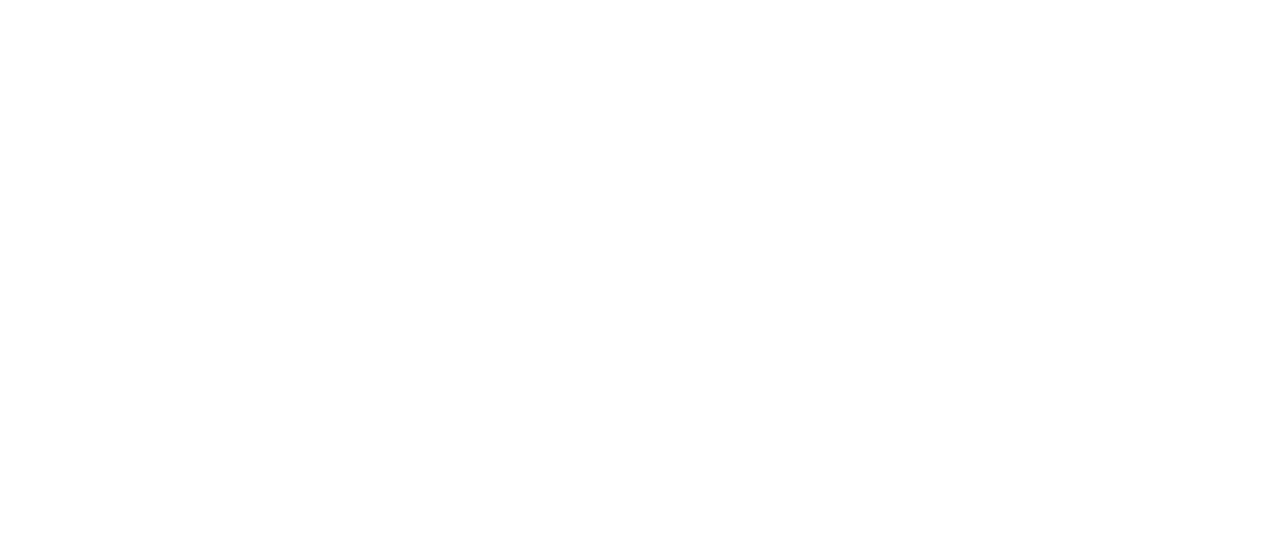
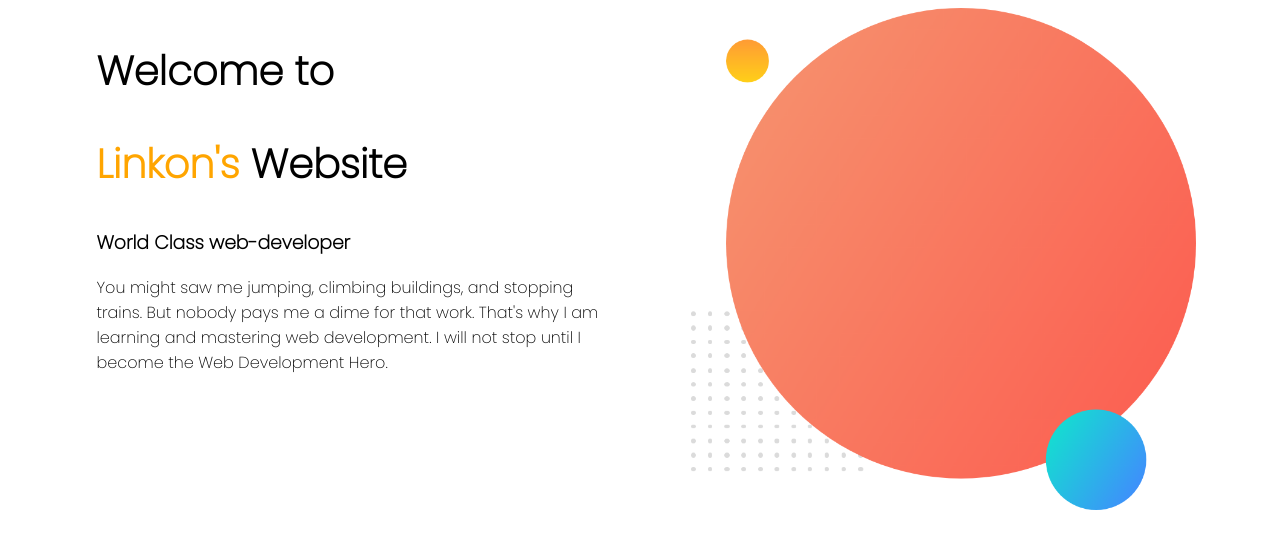
Before and after one commit to Linkonsarker/portfolio, a plain HTML site: page index.html in a window 1280 px wide. Drawn offline with Linux system fonts and the light colour scheme.

Commit message:
added top part

```diff
--- a/index.html
+++ b/index.html
@@ -3,9 +3,22 @@
 <head>
     <meta charset="UTF-8">
     <meta name="viewport" content="width=device-width, initial-scale=1.0">
-    <title>Document</title>
+    <title>Linkon Web-devloper</title>
+    <link href="https://fonts.googleapis.com/css2?family=Poppins:ital,wght@0,200;1,300&display=swap" rel="stylesheet">
+    <link rel="stylesheet" href="style.css">
 </head>
 <body>
+  <section>
+      <div class="half-width">
+        <h1>Welcome to</h1>
+        <h1><span class="name-highlight">Linkon's</span> Website</h1>
+        <h3>World Class web-developer</h3>
+        <p>You might saw me jumping, climbing buildings, and stopping trains. But nobody pays me a dime for that work. That's why I am learning and mastering web development. I will not stop until I become the Web Development Hero.</p>
+      </div>
+      <div class="half-width">
+          <img src="images/my-bg.png">
+      </div>
+  </section>
 
 </body>
 </html>
--- a/style.css
+++ b/style.css
@@ -0,0 +1,18 @@
+body{
+    font-family: 'Poppins', sans-serif;
+}
+h1{
+    font-size: 40px;
+}
+.name-highlight{
+    color: orange;
+}
+.half-width{
+    width: 40%;
+    float: left;
+    margin-left: 5%;
+    padding-left: 2%;
+}
+.half-width img{
+    width: 100%;
+}
```
